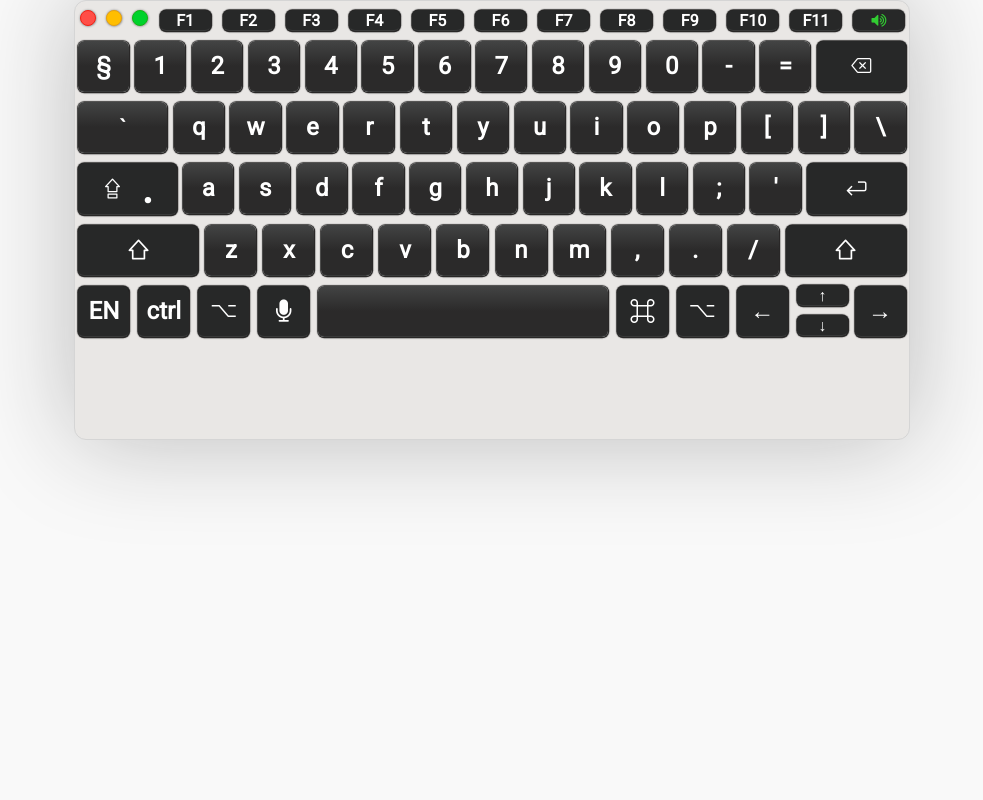
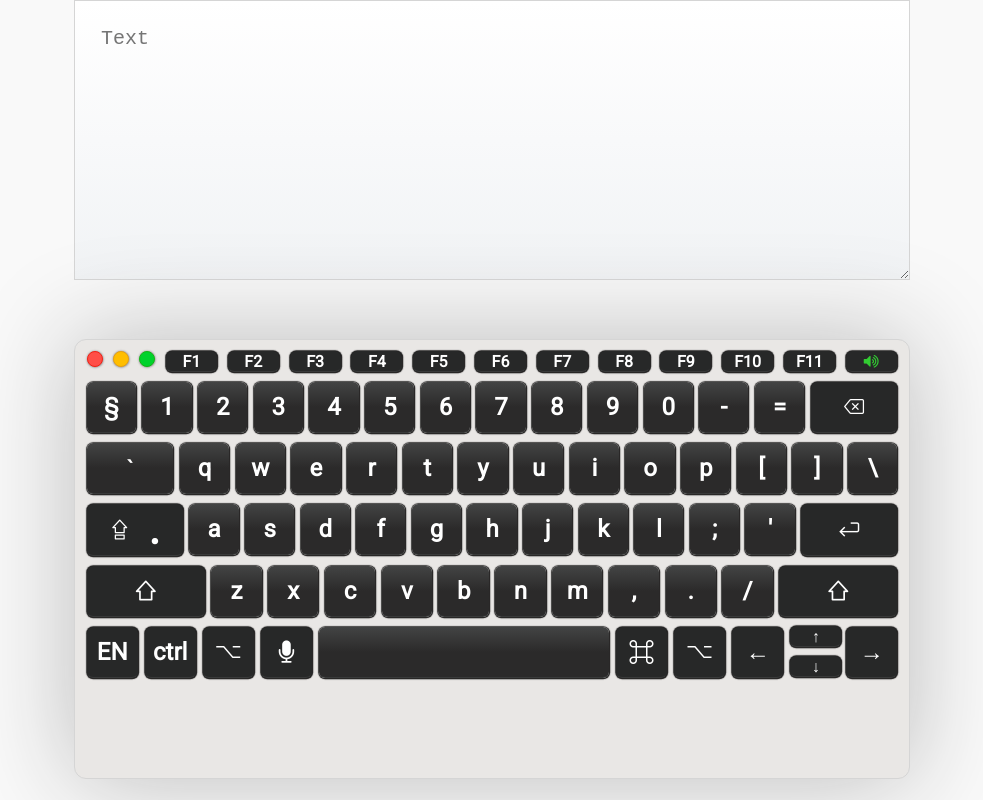
Before and after one commit to boriskrasko/virtual-keyboard, a plain HTML site: page index.html in a window 1280 px wide. Shown: the whole page, without its empty margins (148-1131 px from the left). Drawn offline with Linux system fonts and the light colour scheme.

Commit message:
html to js for some elements

```diff
--- a/main.js
+++ b/main.js
@@ -1,3 +1,44 @@
+// DOM
+// modal
+const modalContainer = document.createElement('div');
+modalContainer.classList.add('modal');
+document.body.appendChild(modalContainer);
+const modalContent = document.createElement('div');
+modalContent.classList.add('modal__content');
+modalContainer.appendChild(modalContent);
+const modalContainerElement = document.createElement('span');
+modalContainerElement.classList.add('fimanager', 'x_shift', 'flaticon-030-shift');
+modalContent.appendChild(modalContainerElement);
+
+// textarea
+const textarea = document.createElement('textarea');
+textarea.classList.add('output-window');
+textarea.setAttribute('placeholder', 'Text');
+document.body.appendChild(textarea);
+
+// log
+const logsContainer = document.createElement('div');
+logsContainer.classList.add('logs');
+document.body.appendChild(logsContainer);
+
+const logs = ['count_signs', 'event_code', 'event_which', 'event_location', 'event_key'];
+
+for (let i = 0; i < logs.length; i++) {
+  const log = document.createElement('input');
+  log.classList.add('event', logs[i]);
+  log.setAttribute('disabled', 'true');
+  logsContainer.appendChild(log);
+}
+
+// speech
+const speechContainer = document.createElement('div');
+speechContainer.classList.add('speech');
+document.body.appendChild(speechContainer);
+const speechContent = document.createElement('span');
+speechContent.classList.add('speech-to-text');
+speechContainer.appendChild(speechContent);
+
+// variables
 const outputWindow = document.querySelector('.output-window');
 const keyboard = document.querySelector('.keyboard');
 const keys = document.querySelectorAll('.key');
@@ -425,6 +466,7 @@ microphoneButton.addEventListener("click", function () {
   }
 });
 
+
 // aditional functions
 function scaleKeyboard () {
   keyboard.style.transform = 'scale(1.3)';
--- a/style.css
+++ b/style.css
@@ -72,6 +72,10 @@ button:active {
   border-radius: 12px;
   box-shadow: 0px 0px 100px 0.5px #bbb;
   transition: 0.2s transform ease-in-out;
+  order: 2;
+}
+
+.speech {
   max-width: 835.2px;
   min-width: 320px;
   padding: 8px 2px;
```
